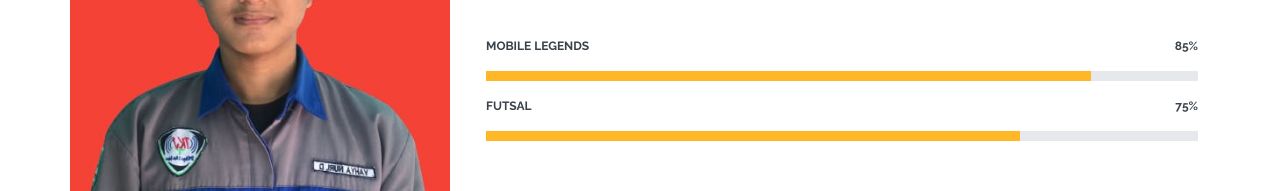
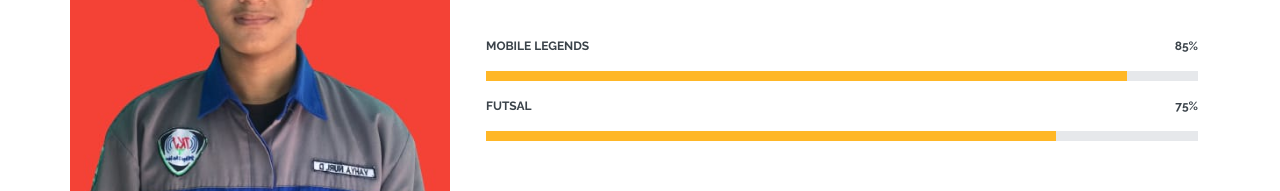
Before and after one commit to uriellYahya/urielyahya, a plain HTML site: page index.html in a window 1280 px wide. Shown: the part 1157-1348 px from the top of the page. Drawn offline with nearby package versions, Linux system fonts and the light colour scheme.

Commit message:
Update index.html

```diff
--- a/index.html
+++ b/index.html
@@ -91,14 +91,14 @@
               <div class="progress">
                 <span class="skill">MOBILE LEGENDS<i class="val">85%</i></span>
                 <div class="progress-bar-wrap">
-                  <div class="progress-bar" role="progressbar" aria-valuenow="85" aria-valuemin="0" aria-valuemax="100"></div>
+                  <div class="progress-bar" role="progressbar" aria-valuenow="90" aria-valuemin="0" aria-valuemax="100"></div>
                 </div>
               </div>
 
               <div class="progress">
                 <span class="skill">FUTSAL <i class="val">75%</i></span>
                 <div class="progress-bar-wrap">
-                  <div class="progress-bar" role="progressbar" aria-valuenow="75" aria-valuemin="0" aria-valuemax="100"></div>
+                  <div class="progress-bar" role="progressbar" aria-valuenow="80" aria-valuemin="0" aria-valuemax="100"></div>
                 </div>
               </div>
               </div>
```
